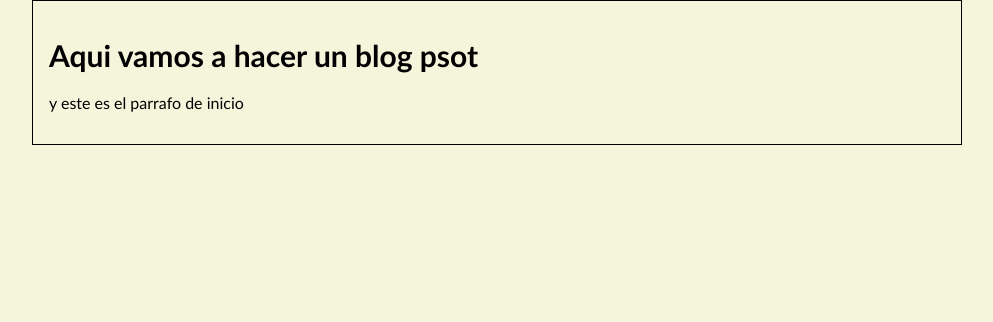
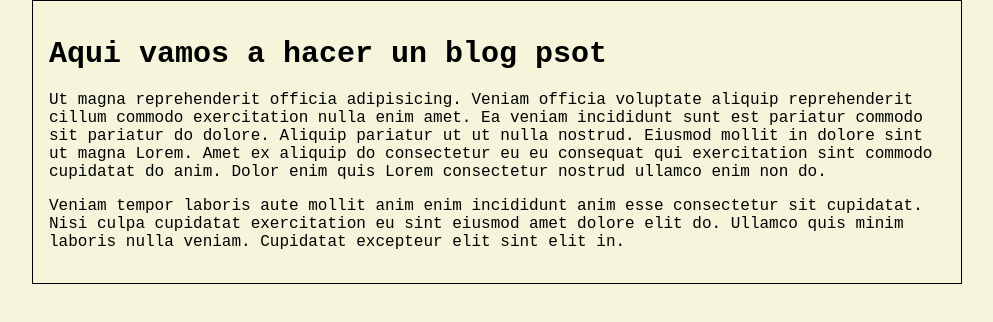
Before and after one commit to DarkAstaroth/Hyperblog, a plain HTML site: page index.html in a window 1280 px wide. Shown: the whole page, without its empty margins (143-1136 px from the left). Drawn offline with Linux system fonts and the light colour scheme.

Commit message:
Agregado el contenido adicional de blog y una mejor tipografia

```diff
--- a/css/estilos.css
+++ b/css/estilos.css
@@ -3,7 +3,7 @@ body{
     background-color: beige;
     margin: 0;
     padding: 0;
-    font-family: 'Gill Sans', 'Gill Sans MT', Calibri, 'Trebuchet MS', sans-serif
+    font-family: 'Courier New', Courier, monospace
 
 }
 .container{
--- a/index.html
+++ b/index.html
@@ -11,7 +11,8 @@
     <div class="container">
             <h1>Aqui vamos a hacer un blog psot</h1>
         <div id="post">
-            <p>y este es el parrafo de inicio</p>
+            <p>Ut magna reprehenderit officia adipisicing. Veniam officia voluptate aliquip reprehenderit cillum commodo exercitation nulla enim amet. Ea veniam incididunt sunt est pariatur commodo sit pariatur do dolore. Aliquip pariatur ut ut nulla nostrud. Eiusmod mollit in dolore sint ut magna Lorem. Amet ex aliquip do consectetur eu eu consequat qui exercitation sint commodo cupidatat do anim. Dolor enim quis Lorem consectetur nostrud ullamco enim non do.</p>
+            <p>Veniam tempor laboris aute mollit anim enim incididunt anim esse consectetur sit cupidatat. Nisi culpa cupidatat exercitation eu sint eiusmod amet dolore elit do. Ullamco quis minim laboris nulla veniam. Cupidatat excepteur elit sint elit in.</p>
         </div>
     </div>
 
```
